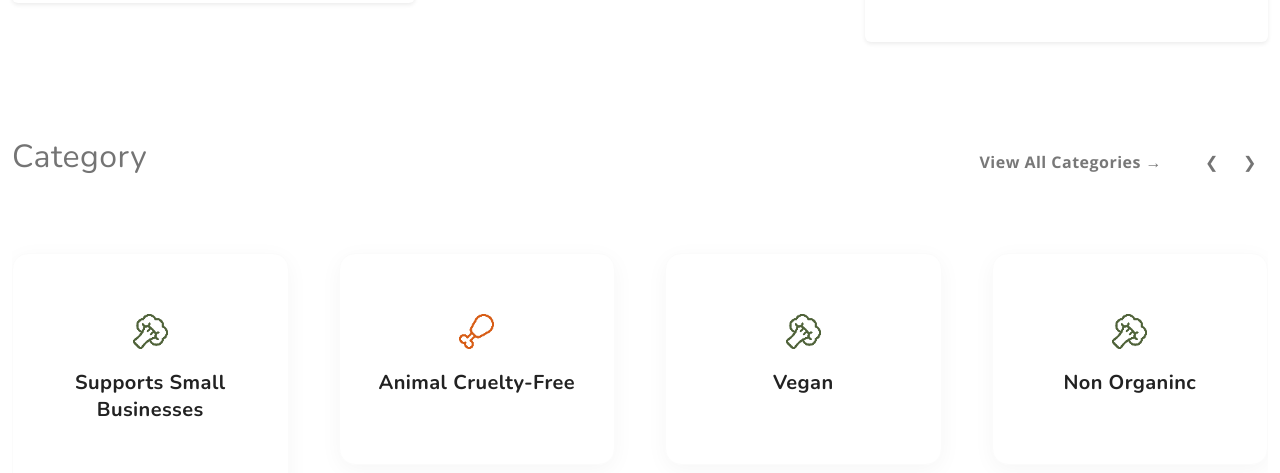
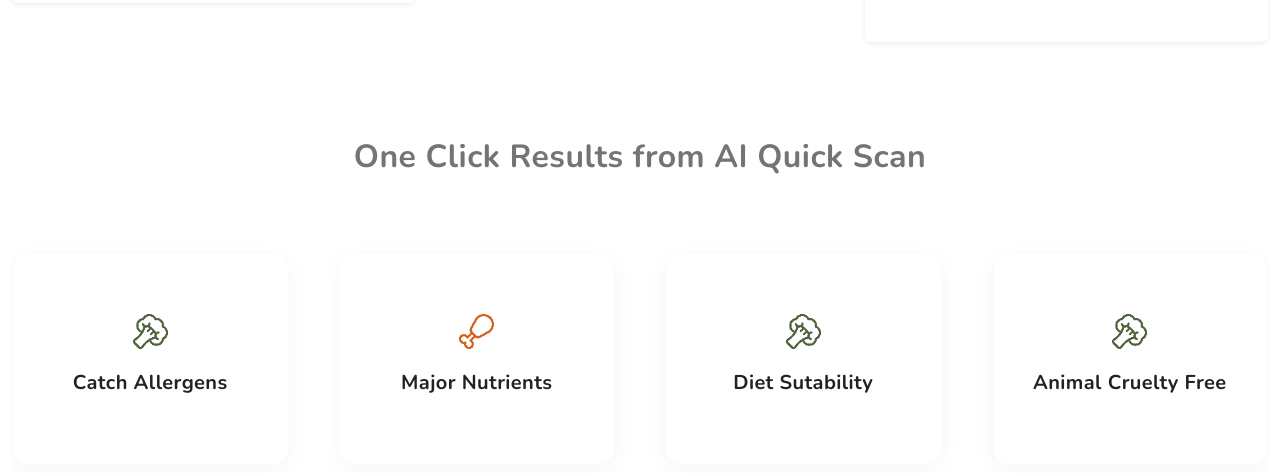
Before and after one commit to diksha-ankercloud/ConsumeWisely-GenAI-Google-Hack-24, a React (Create React App) app in the folder src/frontend/: page / in a window 1280 px wide. Shown: the part 2400-2873 px from the top of the page. Built offline with nearby package versions, Linux system fonts and the light colour scheme.

Commit message:
Update category.js

```diff
--- a/src/frontend/src/components/category.js
+++ b/src/frontend/src/components/category.js
@@ -7,23 +7,11 @@ function Category() {
         <div className="container-fluid">
           <div className="row">
             <div className="col-md-12">
+            <h2 className="section-title" style={{ textAlign: 'center', fontWeight: 'bold', paddingTop: '0px' }}>One Click Results from AI Quick Scan</h2>
               <div className="section-header d-flex flex-wrap justify-content-between mb-5">
-                <h2 className="section-title">Category</h2>
-                <div className="d-flex align-items-center">
-                  <a href="#" className="btn-link text-decoration-none">
-                    View All Categories →
-                  </a>
-                  <div className="swiper-buttons">
-                    <button
-                      className="swiper-prev category-carousel-prev btn btn-yellow"
-                    >
-                      ❮
-                    </button>
-                    <button className="swiper-next category-carousel-next btn btn-yellow">
-                      ❯
-                    </button>
-                  </div>
-                </div>
+
+
+
               </div>
             </div>
           </div>
@@ -47,7 +35,7 @@ function Category() {
                           alt="Category Thumbnail"
                         />
                         <h3 className="category-title">
-                          Supports Small Businesses
+                           Catch Allergens
                         </h3>
                       </a>
                     </SwiperSlide>
@@ -60,7 +48,7 @@ function Category() {
                           src="images/icon-animal-products-drumsticks.png"
                           alt="Category Thumbnail"
                         />
-                        <h3 className="category-title">Animal Cruelty-Free</h3>
+                        <h3 className="category-title">Major Nutrients</h3>
                       </a>
                     </SwiperSlide>
                     <SwiperSlide>
@@ -72,7 +60,7 @@ function Category() {
                           src="images/icon-vegetables-broccoli.png"
                           alt="Category Thumbnail"
                         />
-                        <h3 className="category-title">Vegan</h3>
+                        <h3 className="category-title">Diet Sutability</h3>
                       </a>
                     </SwiperSlide>
                     <SwiperSlide>
@@ -84,7 +72,19 @@ function Category() {
                           src="images/icon-vegetables-broccoli.png"
                           alt="Category Thumbnail"
                         />
-                        <h3 className="category-title">Non Organinc</h3>
+                        <h3 className="category-title">Animal cruelty free</h3>
+                      </a>
+                    </SwiperSlide>
+                    <SwiperSlide>
+                      <a
+                        href="category.html"
+                        className="nav-link category-item "
+                      >
+                        <img
+                          src="images/icon-vegetables-broccoli.png"
+                          alt="Category Thumbnail"
+                        />
+                        <h3 className="category-title">Sustainable</h3>
                       </a>
                     </SwiperSlide>
                     <SwiperSlide>
```
